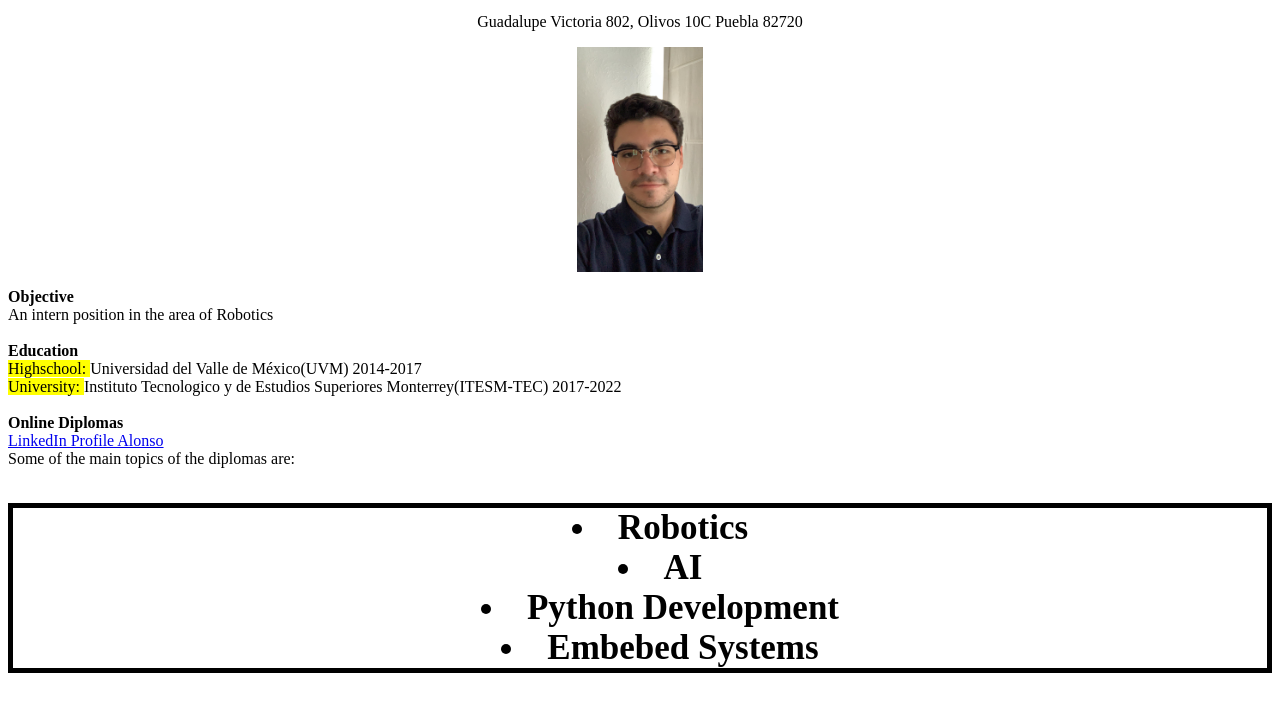
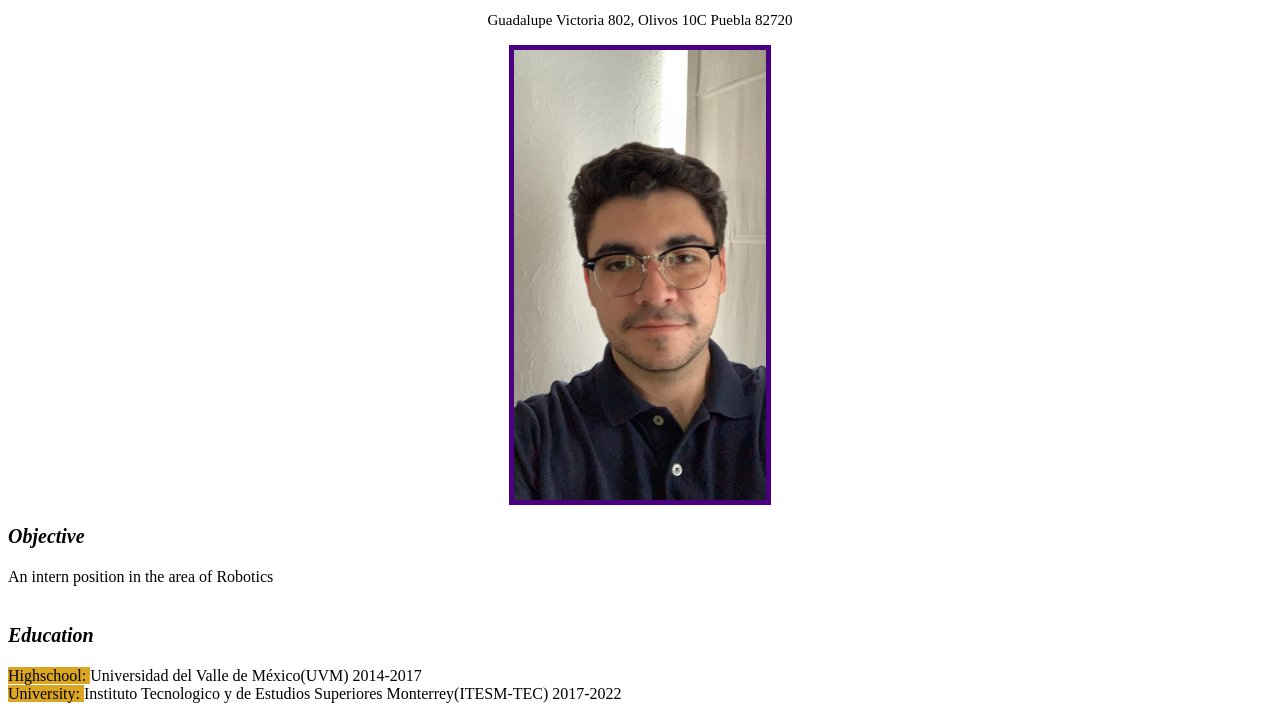
Before and after one commit to Alonsomillan98/Lab-App-Web, a plain HTML site: page Lab 2/cv.html in a window 1280 px wide. Shown: the part 112-817 px from the top of the page. Drawn offline with Linux system fonts and the light colour scheme; files whose address does not match are found by name.

Commit message:
Se termino

```diff
--- a/Lab 2/cv.html
+++ b/Lab 2/cv.html
@@ -12,26 +12,26 @@
         <h1>
             Sergio Alonso Saldaña Millán
         </h1>
-            <p align="center"> Guadalupe Victoria 802, Olivos 10C Puebla 82720  </p>
+            <p id="dir"> Guadalupe Victoria 802, Olivos 10C Puebla 82720  </p>
     </header>
     <main>
         <section>
-            <p><img src="C:\Users\ALONSO MILLÁN\Desktop/uu.jpg" width="10%" height="10%"/> </p>
+            <p><img src="C:\Users\ALONSO MILLÁN\Desktop\Lab-App-Web\Lab 2\uu.jpg"/> </p>
         </section>
         <section>
             <div>
-                <b>Objective </b><br>
+                <p class="neg">Objective </p>
                 An intern position in the area of Robotics
             </div> <br>
             <div>
-                <b> Education</b><br>
-                    <span style="background:yellow"> Highschool: </span>
+                <p class="neg"> Education</p>
+                    <span class="yel" > Highschool: </span>
                     Universidad del Valle de México(UVM) 2014-2017
-                    <br><span style="background:yellow"> University: </span>
+                    <br><span class="yel"> University: </span>
                     Instituto Tecnologico y de Estudios Superiores Monterrey(ITESM-TEC) 2017-2022
             </div><br>
             <div>
-                <b> Online Diplomas </b>
+                <p class="neg"> Online Diplomas </p>
                 <nav>
                     <a href="www.linkedin.com/in/Sergio-Alonso-Saldana-Millan"> LinkedIn Profile Alonso </a>
                 </nav>
@@ -44,7 +44,7 @@
                 </ul>
             </div>
             <div>
-                <b>Experience </b><br>
+                <p class="neg">Experience </p>
                 Different experince with working in teams to achive a common purpose in the area of robotics
             </div> <br>
         </section>
--- a/Lab 2/style.css
+++ b/Lab 2/style.css
@@ -10,14 +10,30 @@ img{
     display: block;
     margin-left: auto;
     margin-right: auto;
-    width: 10%;
-    height: 10%;
+    width: 20%;
+    height: 20%;
+    border-style: solid;
+    border-color: indigo;
+    border-width: thick;
 }
 ul{
     text-align: center;
-    font-size: 35px;
-    font-weight: bold;
+    font-size: 15px;
+    font-weight: lighter;
     list-style-position: inside;
     border-style: solid;
     border-width: 5px;
 }
+#dir{
+    font-size: 15px;
+    text-align: center;
+    margin-bottom: 5px;
+}
+.yel{
+    background-color: goldenrod;
+}
+.neg{
+    font-style: italic;
+    font-size: 20px;
+    font-weight: bolder;
+}
```
